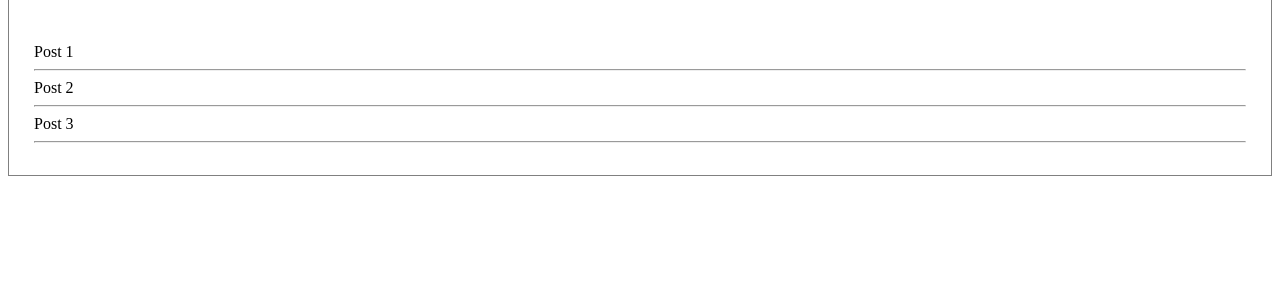
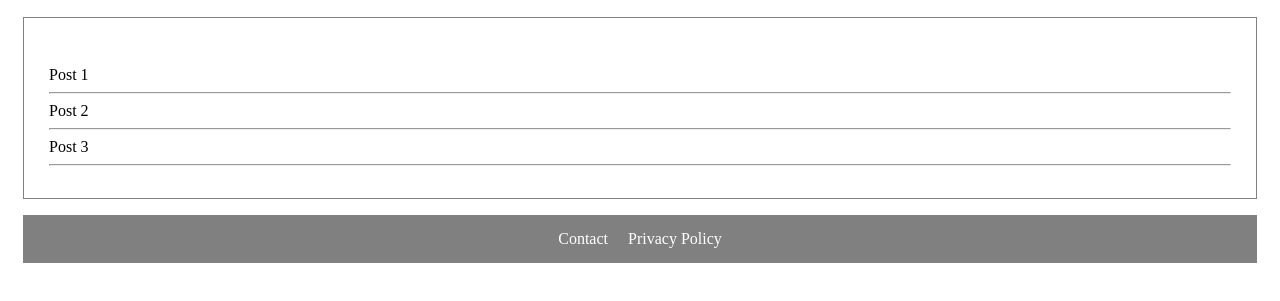
Before and after one commit to Soudip-Panja/LooksGood, a plain HTML site: page index.html in a window 1280 px wide. Shown: the part 417-718 px from the top of the page. Drawn offline with Linux system fonts and the light colour scheme.

Commit message:
feat: add footer.

```diff
--- a/index.html
+++ b/index.html
@@ -5,6 +5,9 @@
     <style>
       :root {
         --primary--color: gray;
+      }
+      .container {
+        padding: 15px;
       }
       .centered-container {
         text-align: center;
@@ -49,9 +52,16 @@
         padding-right: 25px;
         padding-left: 25px;
       }
+      .footer {
+        background-color: var(--primary--color);
+        padding: 15px;
+      }
+      .footer .link {
+        color: white;
+      }
     </style>
   </head>
-  <body>
+  <body class="container">
     <!-- Blog Title -->
     <div class="centered-container">
       <h1 class="blog-title">BLOG TITLE</h1>
@@ -90,6 +100,12 @@
       </ul>
     </div>
 
-
+    <!-- Footer -->
+     <div>
+        <ul class="centered-container footer">
+            <li class="nav-pills list-item-inline"><a class="link" href="/">Contact</a></li>
+            <li class="nav-pills list-item-inline"><a class="link" href="/">Privacy Policy</a></li>
+        </ul>
+     </div>
   </body>
 </html>
```
